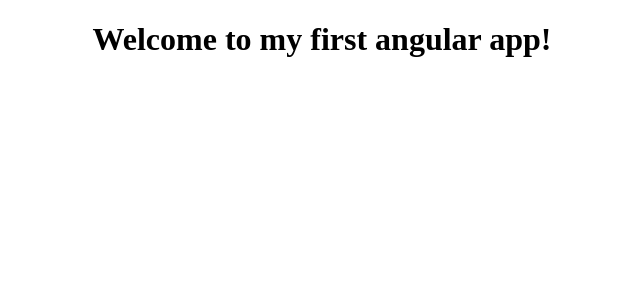
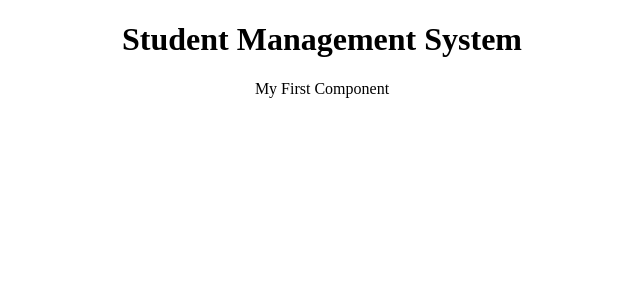
Before and after one commit to shruk/angular2App, an Angular app: page / in a window 1280 px wide. Shown: the top 300 px of the page, without its empty margins (318-958 px from the left). Built offline with nearby package versions, Linux system fonts and the light colour scheme.

Commit message:
udpate component content

```diff
--- a/src/app/app.component.html
+++ b/src/app/app.component.html
@@ -1,8 +1,9 @@
 <!--The content below is only a placeholder and can be replaced.-->
 <div style="text-align:center">
   <h1>
-    Welcome to {{ title }}!
+    {{ title }}
   </h1>
+  <div>My First Component</div>
 </div>
 
 
--- a/src/app/app.component.ts
+++ b/src/app/app.component.ts
@@ -6,5 +6,5 @@ import { Component } from '@angular/core';
   styleUrls: ['./app.component.css']
 })
 export class AppComponent {
-  title = 'my first angular app';
+  title = 'Student Management System';
 }
--- a/src/app/app.module.ts
+++ b/src/app/app.module.ts
@@ -5,10 +5,10 @@ import { AppRoutingModule } from './app-routing.module';
 import { AppComponent } from './app.component';
 
 @NgModule({
-  declarations: [
+  declarations: [//think declaration as more of relation between module and components etc.
     AppComponent
   ],
-  imports: [
+  imports: [ //imports as more of reference between modules
     BrowserModule,
     AppRoutingModule
   ],
```
